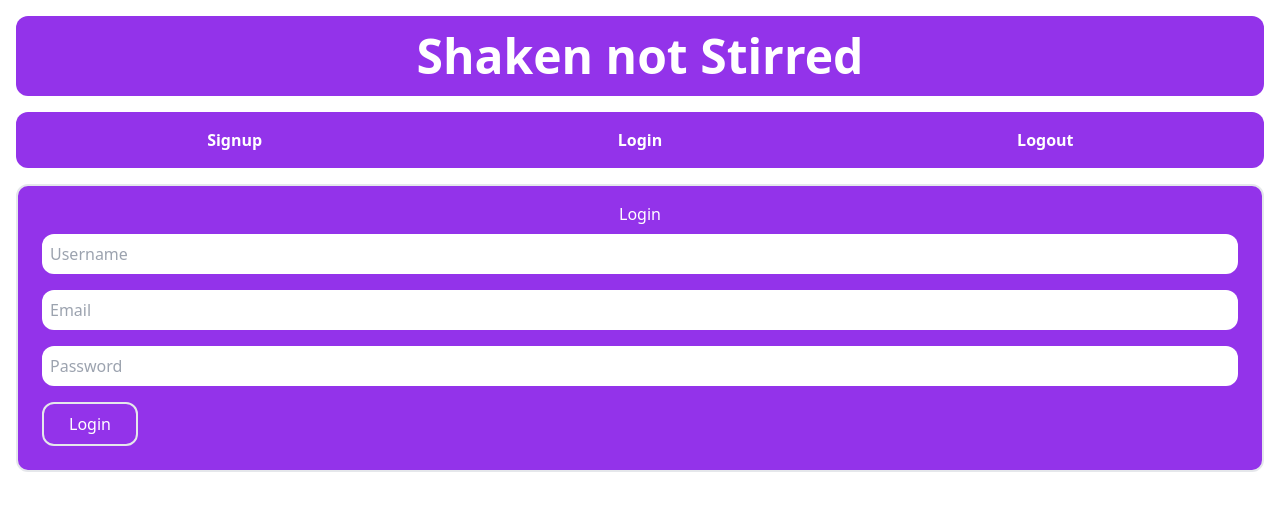
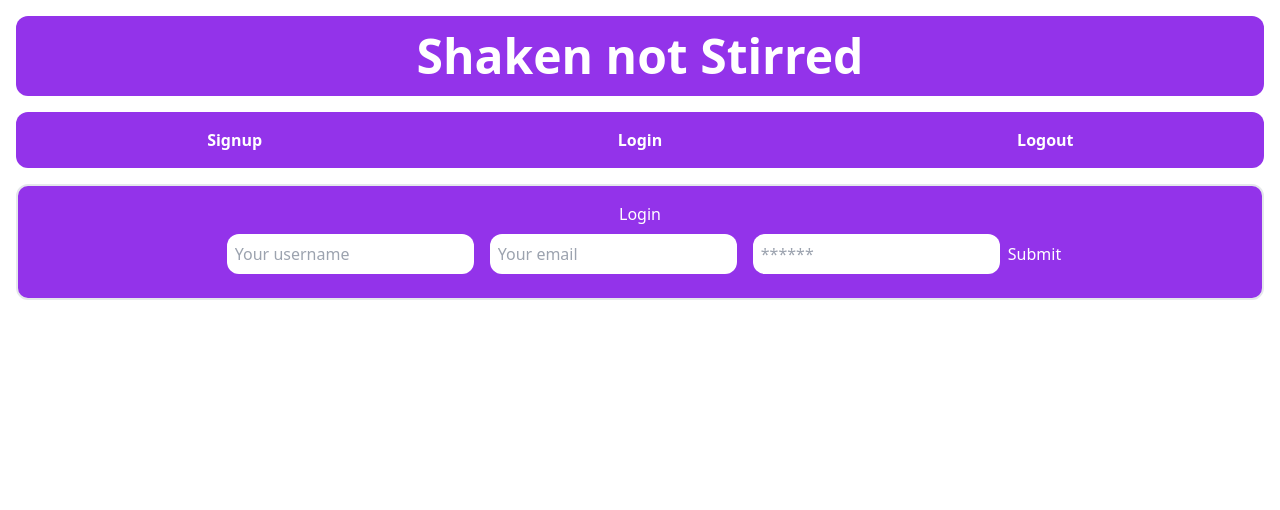
Before and after one commit to jimmyboy722/Shaken-not-Stirred, a React (Vite) app in the folder client/: page /login in a window 1280 px wide. Shown: the top 510 px of the page. Built offline with nearby package versions, Linux system fonts and the light colour scheme.

Commit message:
add some login functionality and start script

```diff
--- a/client/src/pages/LoginPage.jsx
+++ b/client/src/pages/LoginPage.jsx
@@ -1,101 +1,92 @@
 import { useState } from "react";
+import { Link } from "react-router-dom";
+import { useMutation } from "@apollo/client";
+import { LOGIN } from "../utils/mutations";
 
-function LoginForm() {
-  // Create state variables for the fields in the form
-  // We are also setting their initial values to an empty string
-  const [email, setEmail] = useState("");
-  const [userName, setUserName] = useState("");
-  const [password, setPassword] = useState("");
-  const [errorMessage, setErrorMessage] = useState("");
+// import Auth from "../utils/auth";
 
-  const handleInputChange = (e) => {
-    // Getting the value and name of the input which triggered the change
-    const { target } = e;
-    const inputType = target.name;
-    const inputValue = target.value;
+const Login = () => {
+  const [formState, setFormState] = useState({ email: "", password: "" });
+  const [login, { error, data }] = useMutation(LOGIN);
 
-    // Based on the input type, we set the state of either email, username, and password
-    if (inputType === "email") {
-      setEmail(inputValue);
-    } else if (inputType === "userName") {
-      setUserName(inputValue);
-    } else {
-      setPassword(inputValue);
-    }
+  // update state based on form input changes
+  const handleChange = (event) => {
+    const { name, value } = event.target;
+
+    setFormState({
+      ...formState,
+      [name]: value,
+    });
   };
 
-  const handleFormSubmit = (e) => {
-    // Preventing the default behavior of the form submit (which is to refresh the page)
-    e.preventDefault();
+  // submit form
+  const handleFormSubmit = async (event) => {
+    event.preventDefault();
+    console.log(formState);
+    try {
+      const { data } = await login({
+        variables: { ...formState },
+      });
 
-    // First we check to see if the email is not valid or if the userName is empty. If so we set an error message to be displayed on the page.
-    if (!validateEmail(email) || !userName) {
-      setErrorMessage("Email or username is invalid");
-      // We want to exit out of this code block if something is wrong so that the user can correct it
-      return;
-      // Then we check to see if the password is not valid. If so, we set an error message regarding the password.
+      Auth.login(data.login.token);
+    } catch (e) {
+      console.error(e);
     }
-    if (!checkPassword(password)) {
-      setErrorMessage(
-        `Choose a more secure password for the account: ${userName}`
-      );
-      return;
-    }
-    alert(`Hello ${userName}`);
 
-    // If everything goes according to plan, we want to clear out the input after a successful registration.
-    setUserName("");
-    setPassword("");
-    setEmail("");
+    // clear form values
+    setFormState({
+      email: "",
+      password: "",
+    });
   };
 
   return (
-    <div>
-    <div>
-      <form
-        className="form text-white bg-purple-600 m-4 p-4 border-2 rounded-xl text-bold text-center flex flex-col"
-        onSubmit={handleFormSubmit}
-      >
+    <main>
+      <div className="card-body text-white bg-purple-600 m-4 p-4 border-2 rounded-xl text-bold text-center">
         Login
+        {data ? (
+          <p>
+            Success! You may now head <Link to="/">back to the homepage.</Link>
+          </p>
+        ) : (
+          <form onSubmit={handleFormSubmit}>
             <input
-          value={userName}
-          name="userName"
-          onChange={handleInputChange}
+              className="m-2 p-2 b-2 rounded-xl text-black"
+              placeholder="Your username"
+              name="username"
               type="text"
-          placeholder="Username"
-          class="m-2 p-2 b-2 rounded-xl text-black"
+              value={formState.username}
+              onChange={handleChange}
             />
             <input
-          value={email}
+              className="m-2 p-2 b-2 rounded-xl text-black"
+              placeholder="Your email"
               name="email"
-          onChange={handleInputChange}
               type="email"
-          placeholder="Email"
-          class="m-2 p-2 b-2 rounded-xl text-black"
+              value={formState.email}
+              onChange={handleChange}
             />
             <input
-          value={password}
+              className="m-2 p-2 b-2 rounded-xl text-black"
+              placeholder="******"
               name="password"
-          onChange={handleInputChange}
               type="password"
-          placeholder="Password"
-          class="m-2 p-2 b-2 rounded-xl text-black"
+              value={formState.password}
+              onChange={handleChange}
             />
             <button
-          class="border-2 rounded-xl text-center w-24 flex justify-center m-2 p-2 b-2 "
+              className="btn btn-block btn-primary"
+              style={{ cursor: "pointer" }}
               type="submit"
             >
-          Login
+              Submit
             </button>
           </form>
-      {errorMessage && (
-        <div>
-          <p className="error-text">{errorMessage}</p>
+        )}
+        {error && <div>{error.message}</div>}
       </div>
-      )}
-    </div>
-  </div>
+    </main>
   );
-}
+};
 
-export default LoginForm;
+export default Login;
--- a/client/src/pages/SignUpPage.jsx
+++ b/client/src/pages/SignUpPage.jsx
@@ -41,7 +41,7 @@ const SignUp = () => {
   return (
     <main>
       <div className="card-body text-white bg-purple-600 m-4 p-4 border-2 rounded-xl text-bold text-center">
-        SignUp
+        Signup
         {data ? (
           <p>
             Success! You may now head <Link to="/">back to the homepage.</Link>
@@ -50,7 +50,7 @@ const SignUp = () => {
           <form onSubmit={handleFormSubmit}>
             <input
               className="m-2 p-2 b-2 rounded-xl text-black"
-              placeholder="Your username"
+              placeholder="username"
               name="username"
               type="text"
               value={formState.username}
@@ -58,7 +58,7 @@ const SignUp = () => {
             />
             <input
               className="m-2 p-2 b-2 rounded-xl text-black"
-              placeholder="Your email"
+              placeholder="email"
               name="email"
               type="email"
               value={formState.email}
--- a/package.json
+++ b/package.json
@@ -4,10 +4,8 @@
   "description": "",
   "main": "index.js",
   "scripts": {
-    "start": "cd client && npm start",
-    "seed": "cd Server && npm run seed && npm start",
-    "test": "echo \"Error: no test specified\" && exit 1",
-    "develop": "concurrently \"cd server && npm run watch\" \"cd client && npm start\"",
+    "start": "concurrently \"cd server && npm run seed\" \"cd client && npm start\"",
+    "seed": "cd server && npm run seed && npm start",
     "install": "cd server && npm i && cd ../client && npm i",
     "build": "cd client && npm run build",
     "render-build": "npm install && npm run build"
```
Also changed, not shown: 2 other files (tests, documents, lock files or other folders). Lines whose indentation alone changed are shown as unchanged.
